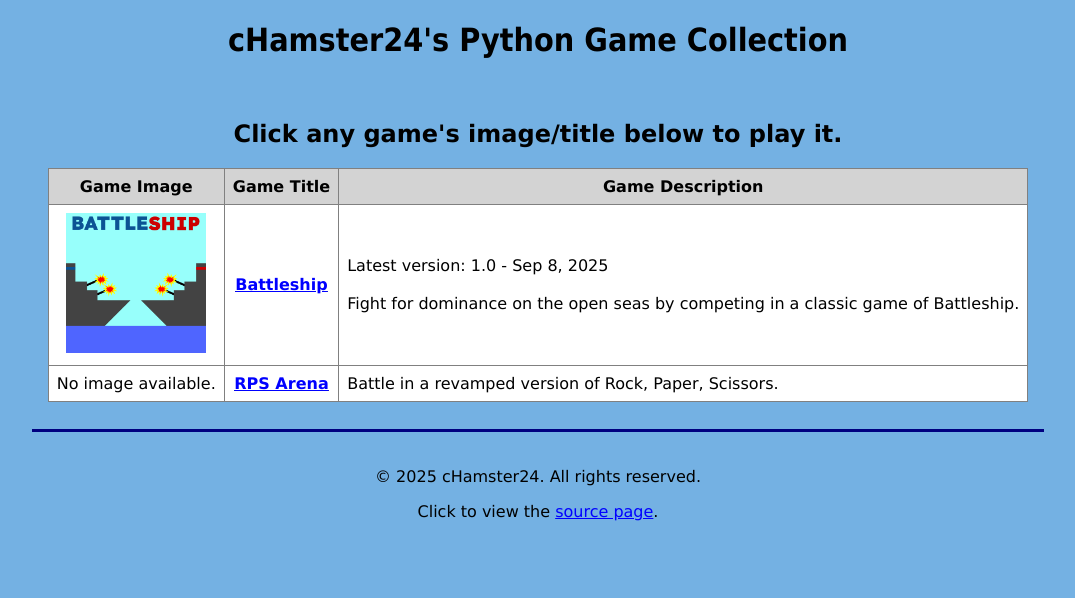
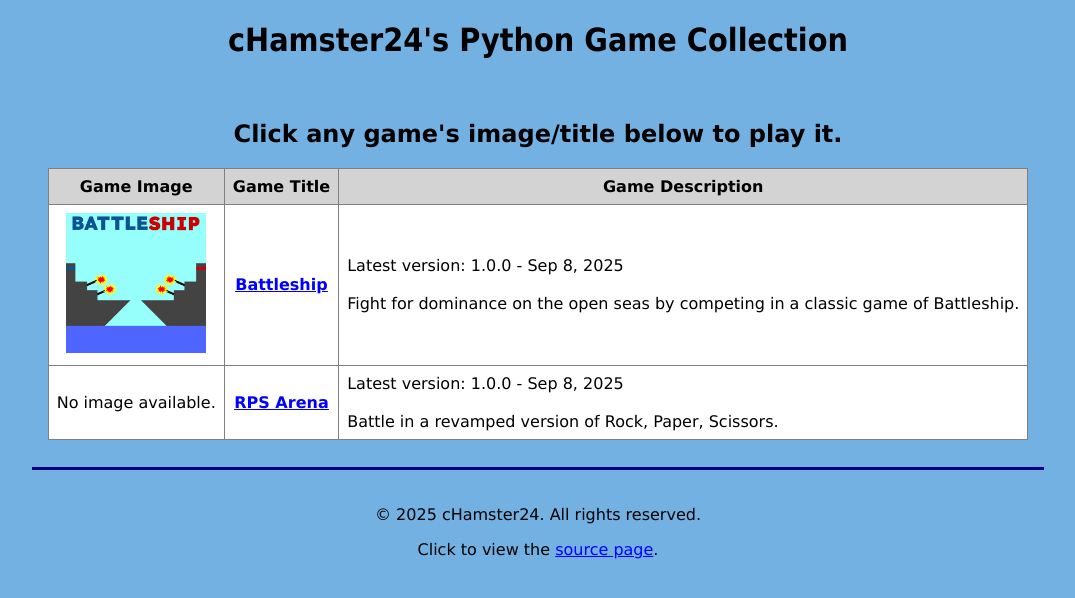
Before and after one commit to chamster24/python-games, a plain HTML site: page index.html in a window 1280 px wide. Shown: the whole page, without its empty margins (102-1177 px from the left). Drawn offline with Linux system fonts and the light colour scheme.

Commit message:
Update index.html

```diff
--- a/index.html
+++ b/index.html
@@ -18,12 +18,12 @@
 		<tr>
 			<td style="padding: 8px;"><a href="https://github.com/chamster24/python-games/tree/main/Battleship" target="_blank"><img src="web/assets/battleshiplogo1.png" alt="Battleship Logo" width="140" height="140"></a></td>
 			<td style="padding: 8px;"><b><u><a href="https://github.com/chamster24/python-games/tree/main/Battleship" target="_blank" style="color: blue;">Battleship</a></u></b></td>
-			<td style="padding: 8px; text-align: left;">Latest version: 1.0 - Sep 8, 2025<br><br>Fight for dominance on the open seas by competing in a classic game of Battleship.</td>
+			<td style="padding: 8px; text-align: left;">Latest version: 1.0.0 - Sep 8, 2025<br><br>Fight for dominance on the open seas by competing in a classic game of Battleship.</td>
 		</tr>
 		<tr>
 			<td style="padding: 8px;">No image available.</td>
 			<td style="padding: 8px;"><b><u><a href="https://github.com/chamster24/python-games/tree/main/rps-arena" target="_blank" style="color: blue;">RPS Arena</a></u></b></td>
-			<td style="padding: 8px; text-align: left;">Battle in a revamped version of Rock, Paper, Scissors.</td>
+			<td style="padding: 8px; text-align: left;">Latest version: 1.0.0 - Sep 8, 2025<br><br>Battle in a revamped version of Rock, Paper, Scissors.</td>
 		</tr>
 	</table>
 
```
